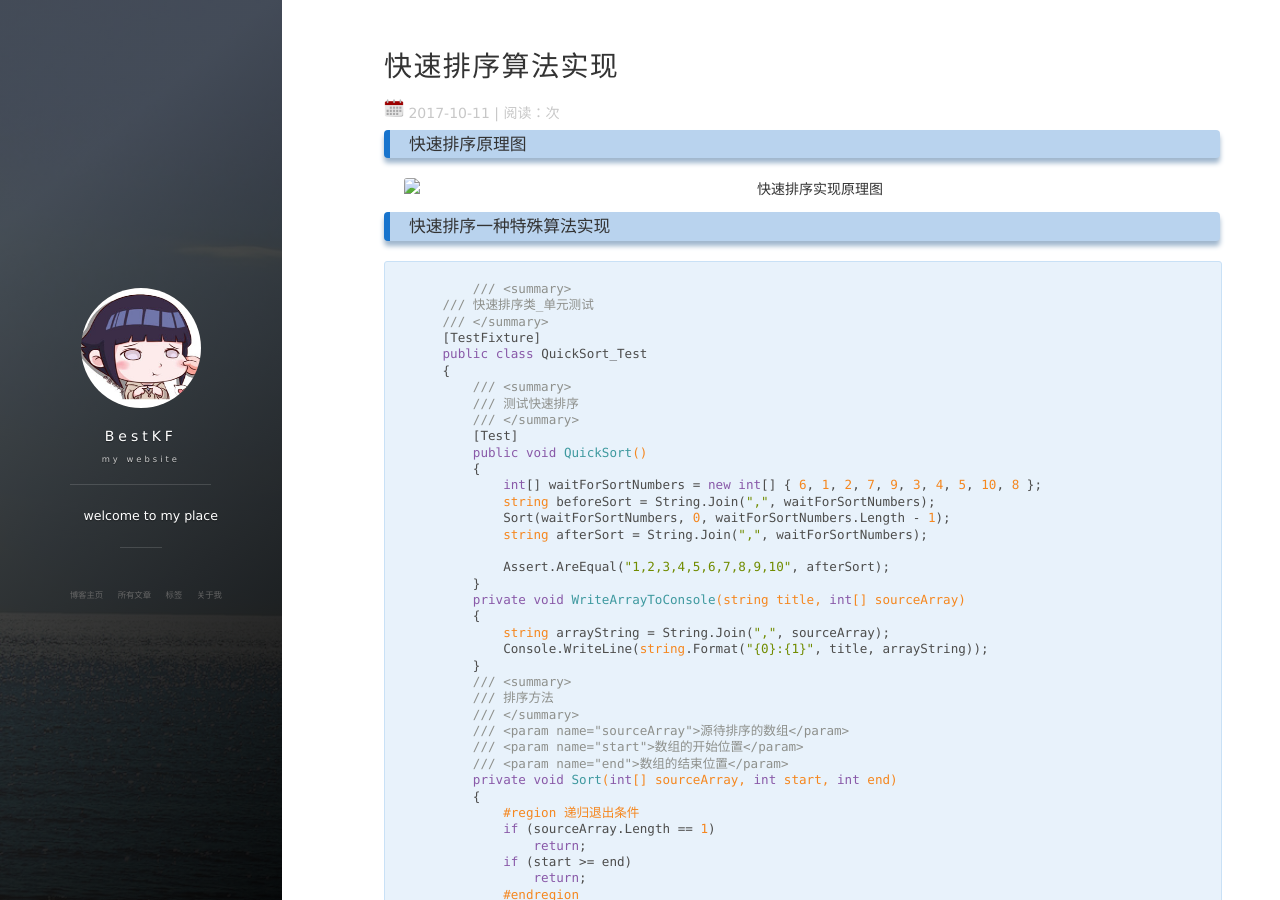
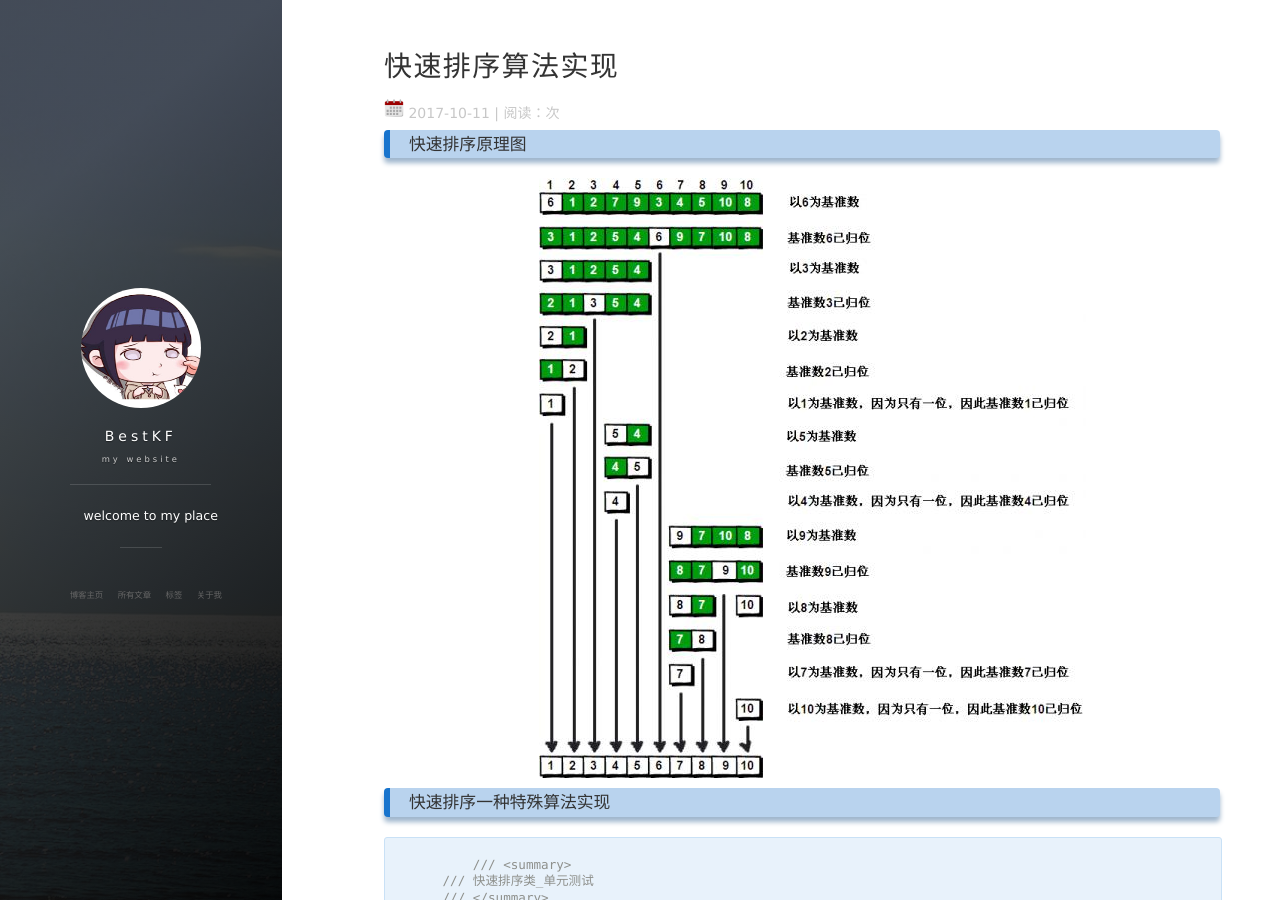
Before and after one commit to qinfengzhu/qinfengzhu.github.io, a Jekyll site: the page built from _posts/2017-10-11-快速排序算法实现.md, in a window 1280 px wide and 900 px high. Built offline with Jekyll 4.4.1, drawn with Linux system fonts in a browser that asks for light colours; nearby versions of some CDN libraries; comment, search, counter and statistics services are not loaded.

Commit message:
modify images

```diff
--- a/_posts/2017-10-11-快速排序算法实现.md
+++ b/_posts/2017-10-11-快速排序算法实现.md
@@ -7,7 +7,7 @@ tag: 算法
 
 ### 快速排序原理图
 
-![快速排序实现原理图](/images/aigorithm/kspx.jpg)
+![快速排序实现原理图](/images/algorithm/kspx.jpg)
 
 ### 快速排序一种特殊算法实现
 
```
